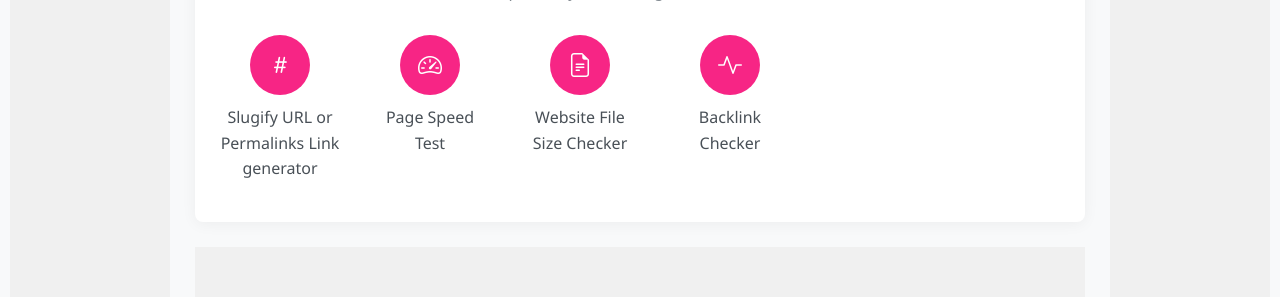
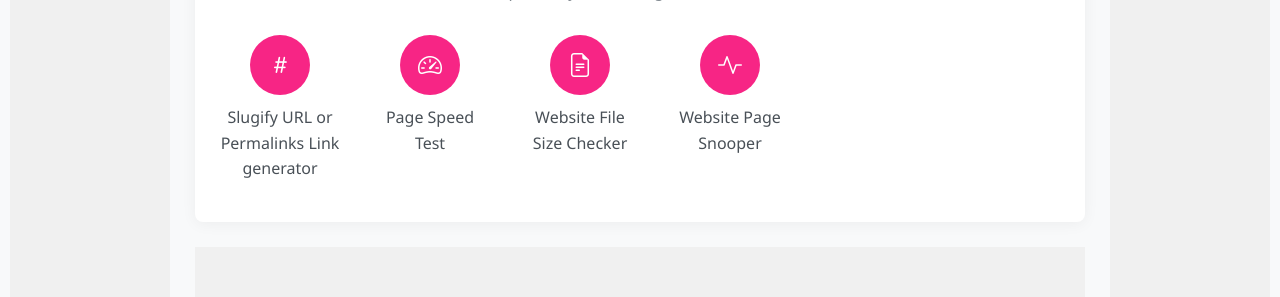
Before and after one commit to moloy900/toolesy, a Jekyll site: the page built from index.markdown, in a window 1280 px wide and 900 px high, scrolled down 2930 px. Shown: the part 154-451 px from the top of the window. Built offline with Jekyll 4.4.1, drawn with Linux system fonts in a browser that asks for light colours.

Commit message:
change link name

```diff
--- a/_includes/main.html
+++ b/_includes/main.html
@@ -157,7 +157,7 @@
     </a>
     <a href="{{ 'website-page-snooper-analyze-web-page-performance' | relative_url }}" class="icon_sty">
       <div class="icon_placeholder"><i class="bi bi-activity"></i></div>
-      <span>Backlink Checker</span>
+      <span>Website Page Snooper</span>
     </a>
   </div>
 </div>
```
